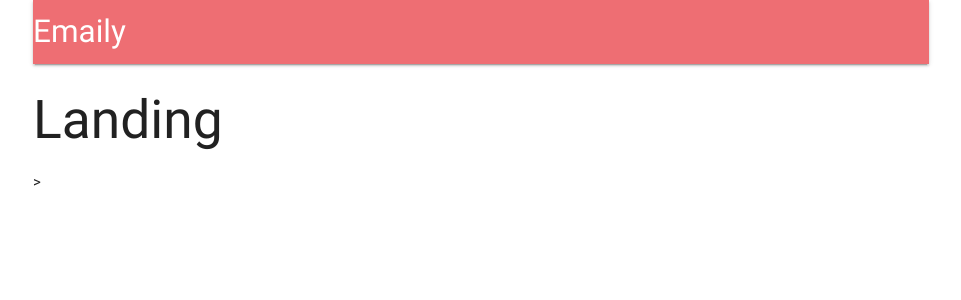
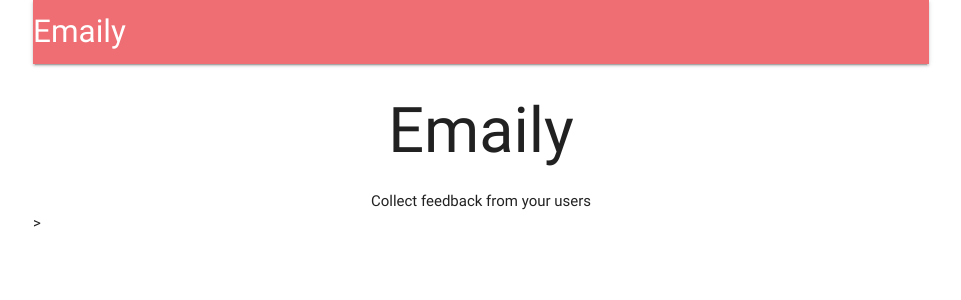
Before and after one commit to wrongeric/FeedbackApplication, a React (Create React App) app in the folder client/: page / in a window 1280 px wide. Shown: the top 300 px of the page, without its empty margins (159-1120 px from the left). Built offline with nearby package versions, Linux system fonts and the light colour scheme; no server answers.

Commit message:
added Link which directs user to correct landing or dashboard page depending if they are logged in or not

```diff
--- a/client/src/components/App.js
+++ b/client/src/components/App.js
@@ -3,10 +3,10 @@
 import { connect } from "react-redux";
 import * as actions from "../actions";
 import Header from "./Header";
+import Landing from "./Landing";
 
 const Dashboard = () => <h2>Dashboard</h2>;
 const SurveyNew = () => <h2>New Survey</h2>;
-const Landing = () => <h2>Landing</h2>;
 
 class App extends Component {
   componentDidMount() {
--- a/client/src/components/Header.js
+++ b/client/src/components/Header.js
@@ -1,5 +1,6 @@
 import React, { Component } from "react";
 import { connect } from "react-redux";
+import { Link } from "react-router-dom";
 
 class Header extends Component {
   renderContent() {
@@ -27,7 +28,12 @@
     return (
       <nav>
         <div className="nav-wrapper">
-          <a className="left brand-logo">Emaily</a>
+          <Link
+            to={this.props.auth ? "/surveys" : "/"}
+            className="left brand-logo"
+          >
+            Emaily
+          </Link>
           <ul className="right">{this.renderContent()}</ul>
         </div>
       </nav>
--- /dev/null
+++ b/client/src/components/Landing.js
@@ -0,0 +1,12 @@
+import React from "react";
+
+const Landing = () => {
+  return (
+    <div style={{ textAlign: "center" }}>
+      <h1>Emaily</h1>
+      Collect feedback from your users
+    </div>
+  );
+};
+
+export default Landing;
```
